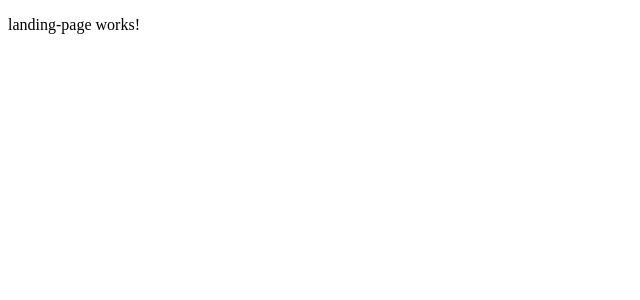
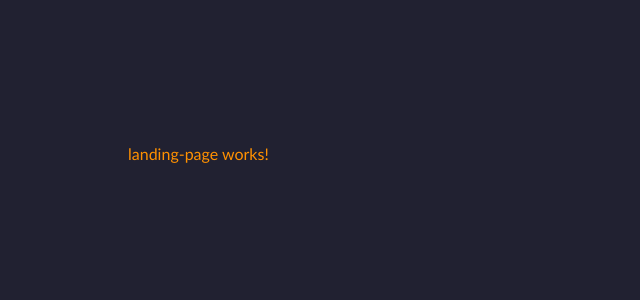
Before and after one commit to KevinWissmer/AngularElements, an Angular app: page / in a window 1280 px wide. Shown: the top 300 px of the page, without its empty margins (0-640 px from the left). Built offline with nearby package versions, Linux system fonts and the light colour scheme.

Commit message:
added body and button style

```diff
--- a/src/styles.scss
+++ b/src/styles.scss
@@ -1 +1,27 @@
-/* You can add global styles to this file, and also import other style files */
+$primary-color: #212131;
+$secondary-color: #45455F;
+$tertiary-color: #65657B;
+$accent-color: #905919;
+$highlight-color: #FF9100;
+
+body{
+    margin: 0;
+    color: $highlight-color;
+    font-family: 'Gill Sans', 'Gill Sans MT', Calibri, 'Trebuchet MS', sans-serif;
+    background-color: $primary-color;
+    height: calc(100vh - 20%);
+    padding: 10%;
+}
+
+button{
+    background-color: $highlight-color;
+    color: $primary-color;
+    padding: 8px;
+    border: none;
+    border-radius: 8px;
+    font-weight: bold;
+    cursor: pointer;
+    &:hover{
+        background-color: #faa940;
+    }
+}
```
